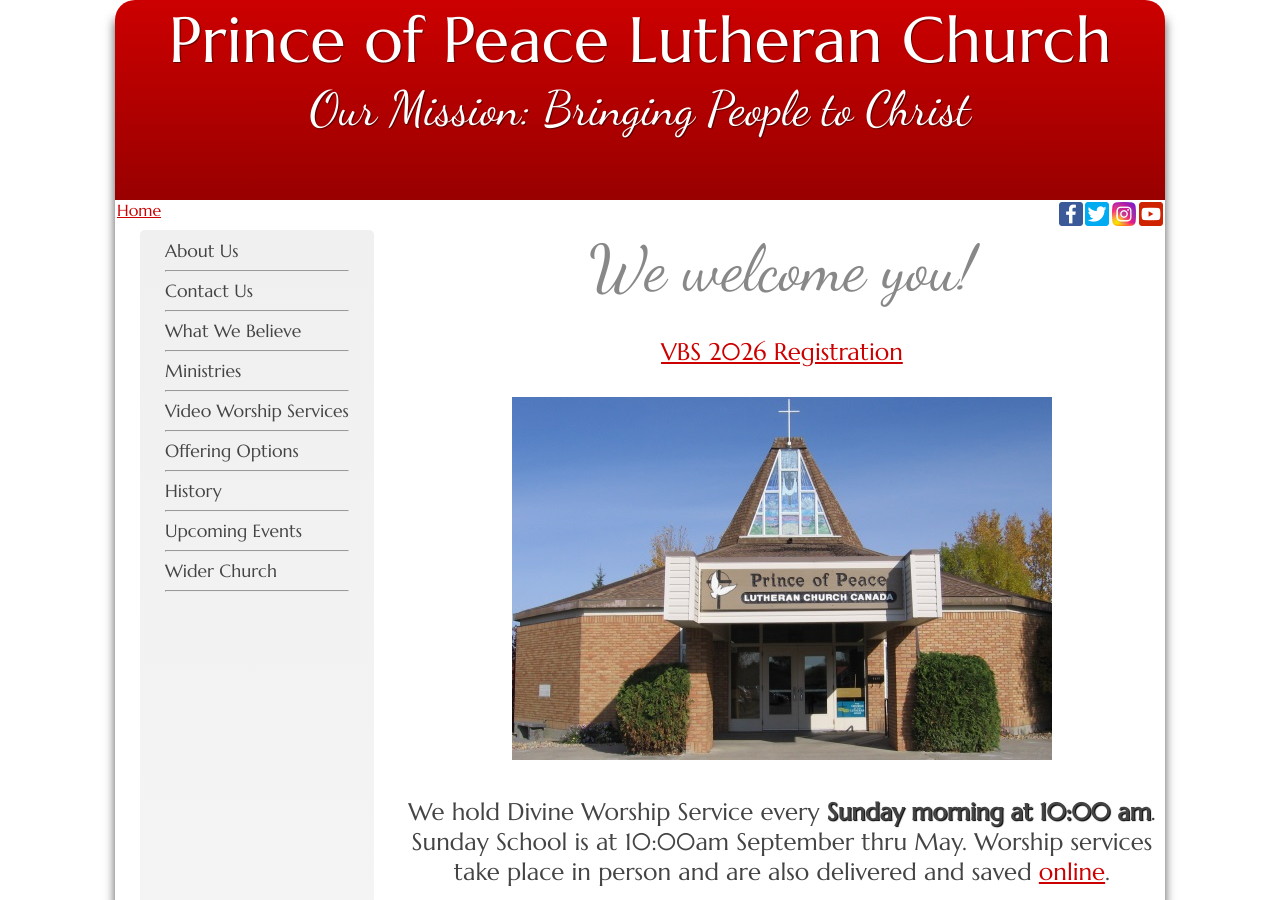
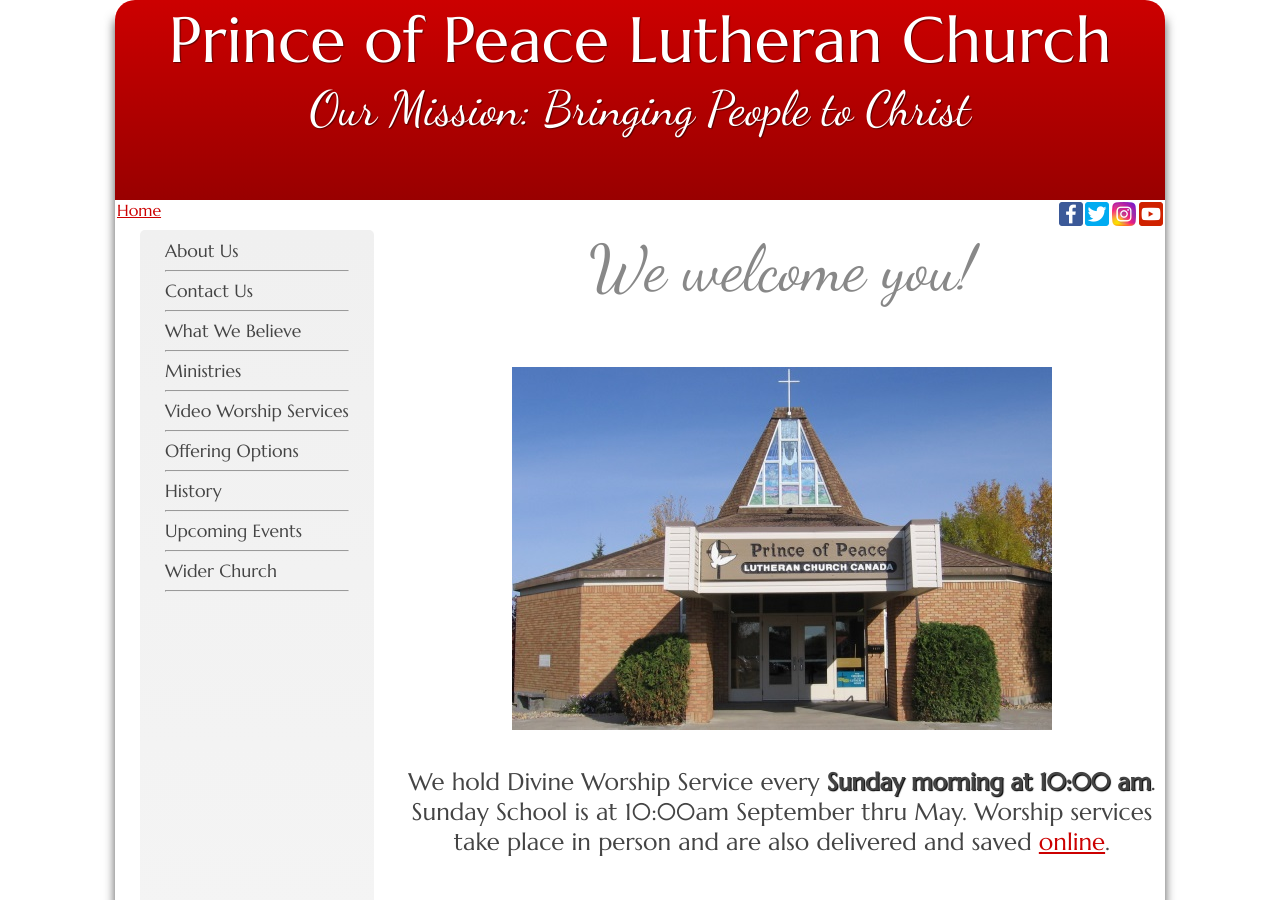
Before and after one commit to weslowsk/princeofpeace, a Jekyll site: the page built from index.html, in a window 1280 px wide and 900 px high. Built offline with Jekyll 4.4.1, drawn with Linux system fonts in a browser that asks for light colours.

Commit message:
Removed VBS registration link

```diff
--- a/index.html
+++ b/index.html
@@ -10,8 +10,6 @@ layout: default
 <p class="center larger1">
 </br/>
 
-<a href="https://vbsmate.com/events/2026POPRegina/31551" target="vbsmate">VBS 2026 Registration</a>
-</br/>
 </br/>
 
 <img src="{{site.baseurl}}/images/church_building.jpg" alt="">
```
